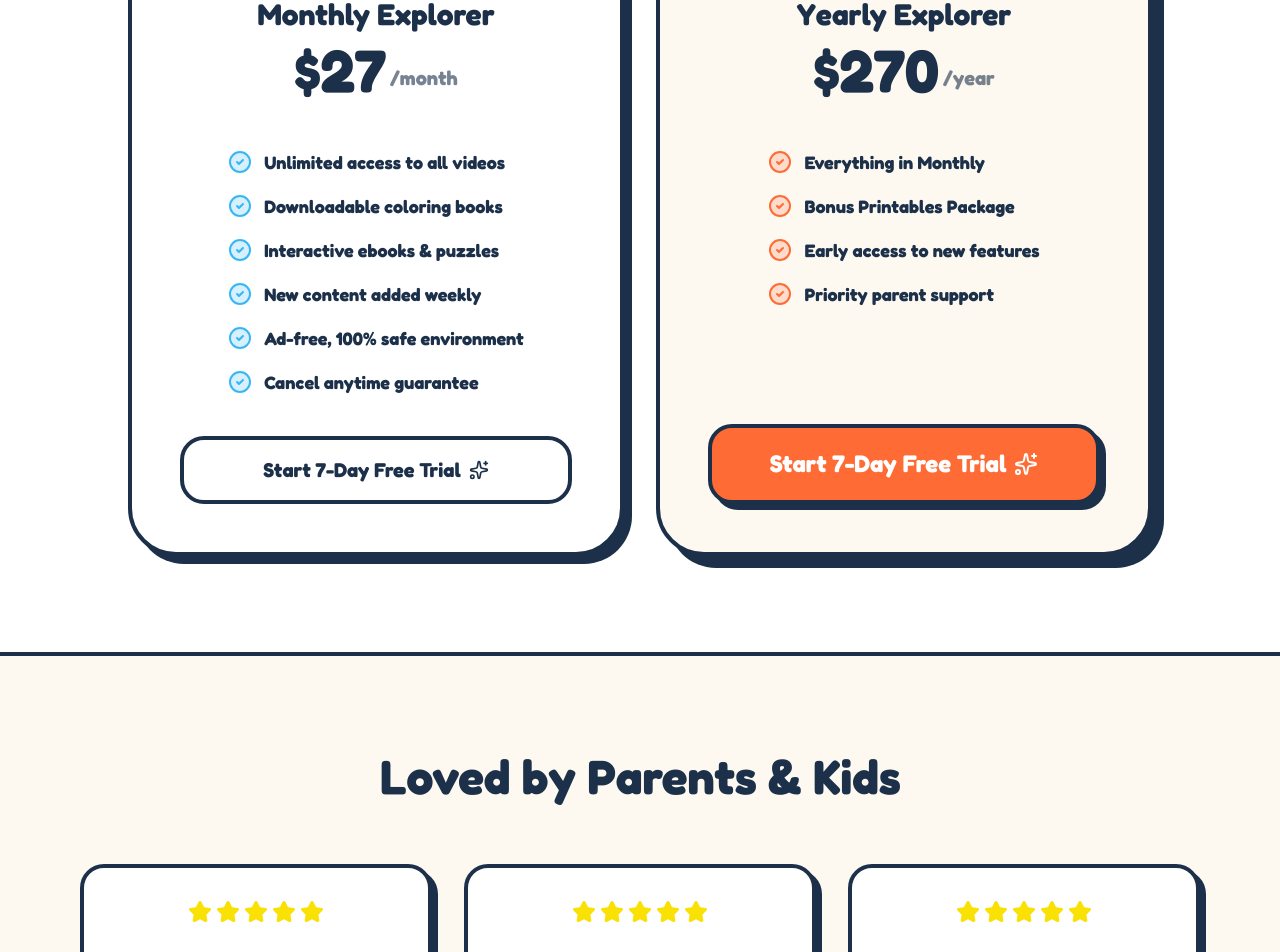
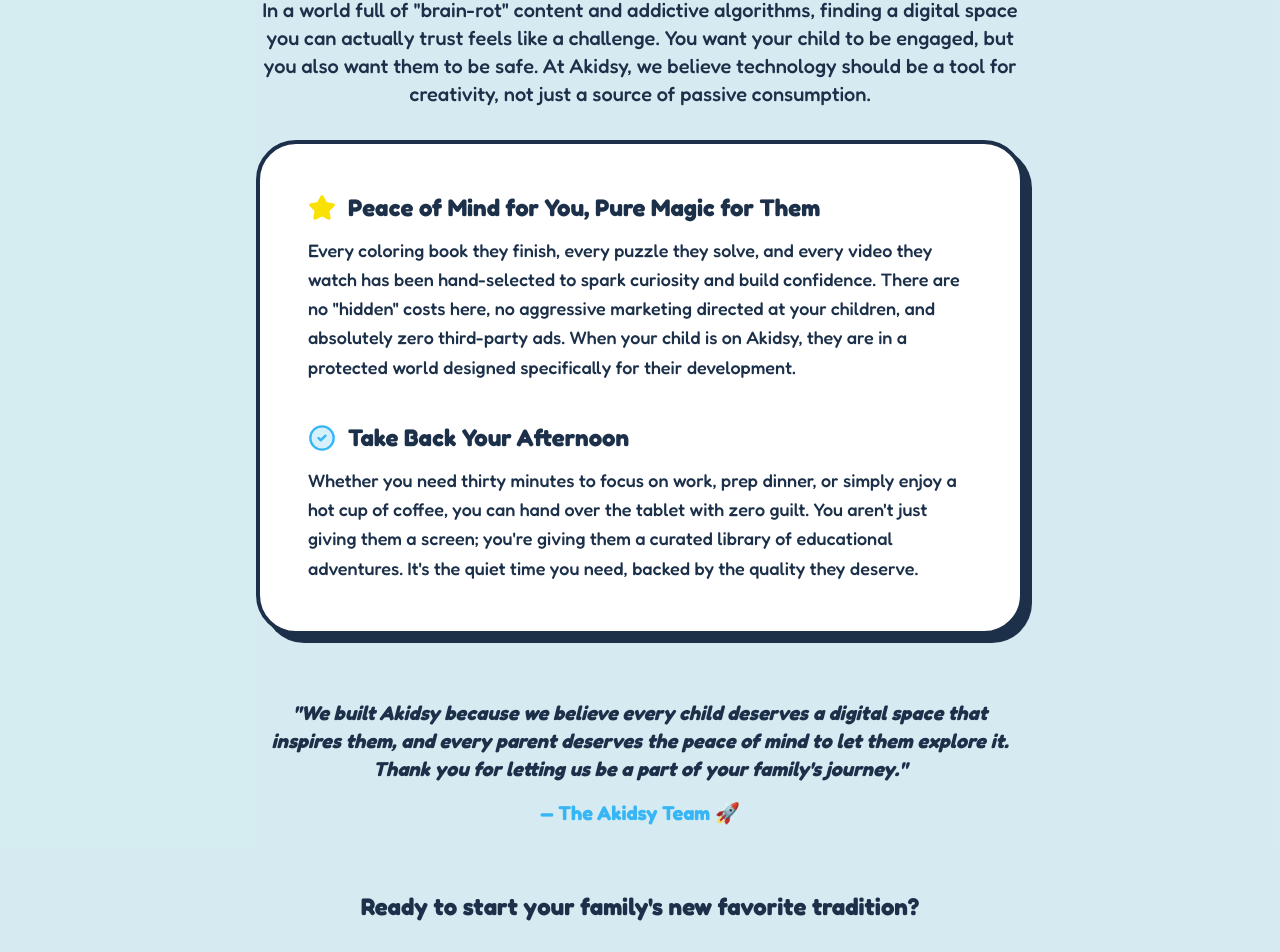
Before and after one commit to ivarnor/akidsy-official, a Next.js app: page / in a window 1280 px wide. Shown: the part 4486-5438 px from the top of the page. Built offline with nearby package versions, Linux system fonts and the light colour scheme; no server answers.

Commit message:
UI: Add Parental Trust section above pricing table

```diff
--- a/app/page.tsx
+++ b/app/page.tsx
@@ -216,6 +216,50 @@ export default async function SalesPage({
         </div>
       </section>
 
+      {/* Parental Trust Section */}
+      <section className="py-24 bg-sky/20 px-4">
+        <div className="max-w-3xl mx-auto text-center font-medium leading-relaxed text-navy text-lg space-y-8">
+          <h2 className="text-4xl md:text-5xl font-extrabold text-navy mb-8 leading-tight">
+            More Than Just a Screen—<br className="max-md:hidden" /> A Digital Playground Built for Growth
+          </h2>
+
+          <p className="text-xl">
+            In a world full of &quot;brain-rot&quot; content and addictive algorithms, finding a digital space you can actually trust feels like a challenge. You want your child to be engaged, but you also want them to be safe. At Akidsy, we believe technology should be a tool for creativity, not just a source of passive consumption.
+          </p>
+
+          <div className="space-y-6 text-left p-8 md:p-12 bg-white rounded-[2.5rem] border-4 border-navy shadow-[8px_8px_0px_0px_#1C304A]">
+            <div>
+              <h3 className="text-2xl font-extrabold text-navy flex items-center gap-3 mb-3">
+                <Star className="text-sunshine fill-sunshine w-7 h-7 flex-shrink-0" />
+                Peace of Mind for You, Pure Magic for Them
+              </h3>
+              <p>
+                Every coloring book they finish, every puzzle they solve, and every video they watch has been hand-selected to spark curiosity and build confidence. There are no &quot;hidden&quot; costs here, no aggressive marketing directed at your children, and absolutely zero third-party ads. When your child is on Akidsy, they are in a protected world designed specifically for their development.
+              </p>
+            </div>
+
+            <div className="pt-4">
+              <h3 className="text-2xl font-extrabold text-navy flex items-center gap-3 mb-3">
+                <CheckCircle2 className="text-sky fill-sky/20 w-7 h-7 flex-shrink-0" />
+                Take Back Your Afternoon
+              </h3>
+              <p>
+                Whether you need thirty minutes to focus on work, prep dinner, or simply enjoy a hot cup of coffee, you can hand over the tablet with zero guilt. You aren&apos;t just giving them a screen; you&apos;re giving them a curated library of educational adventures. It&apos;s the quiet time you need, backed by the quality they deserve.
+              </p>
+            </div>
+          </div>
+
+          <div className="pt-8 italic text-xl font-bold">
+            &quot;We built Akidsy because we believe every child deserves a digital space that inspires them, and every parent deserves the peace of mind to let them explore it. Thank you for letting us be a part of your family&apos;s journey.&quot;
+            <div className="not-italic text-sky mt-4">— The Akidsy Team 🚀</div>
+          </div>
+
+          <div className="pt-8 text-2xl font-extrabold text-navy">
+            Ready to start your family&apos;s new favorite tradition?
+          </div>
+        </div>
+      </section>
+
       {/* Pricing Section */}
       <section id="pricing-section" className="py-24 bg-white border-y-4 border-navy scroll-mt-6">
         <div className="max-w-6xl mx-auto px-4 text-center">
```
